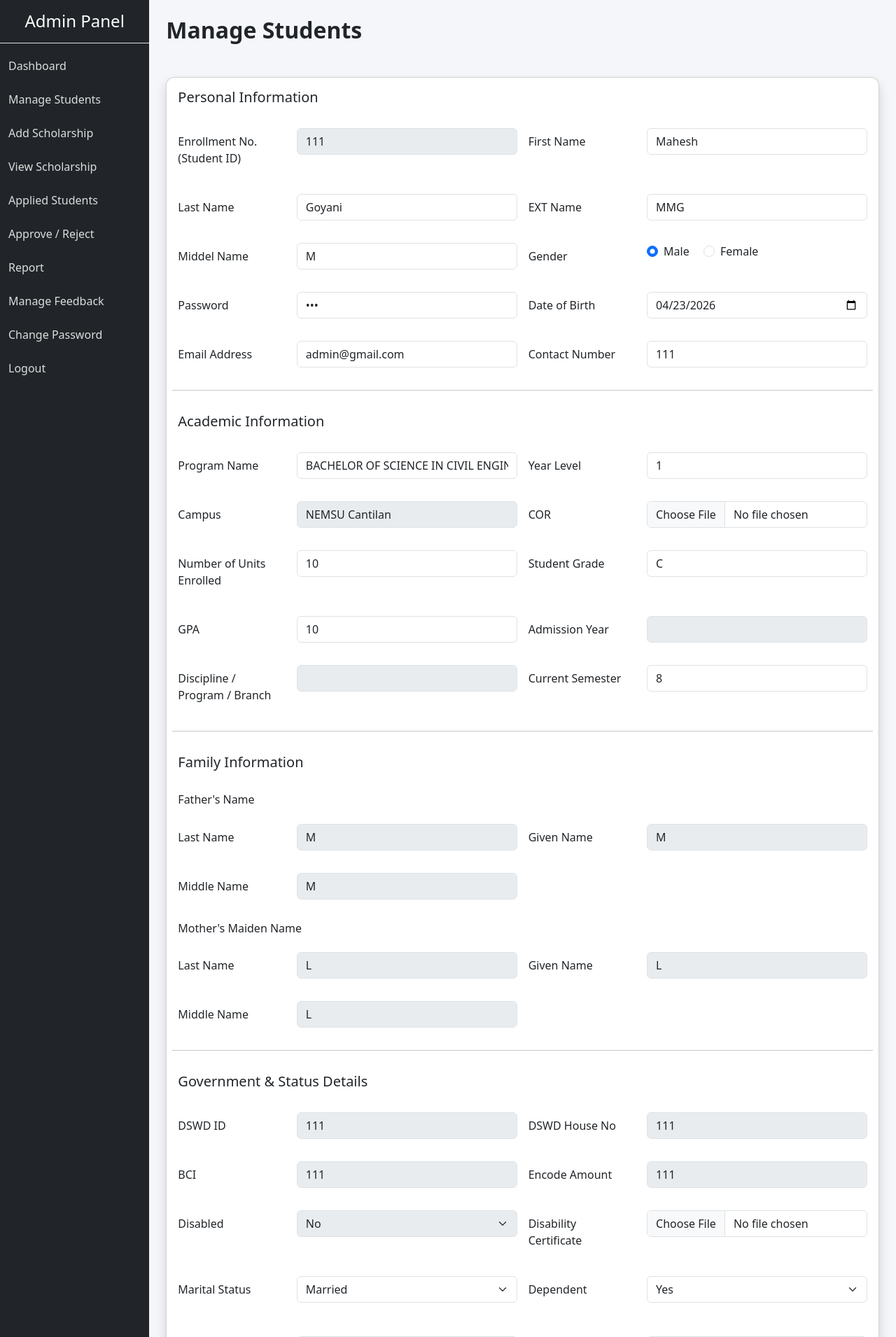
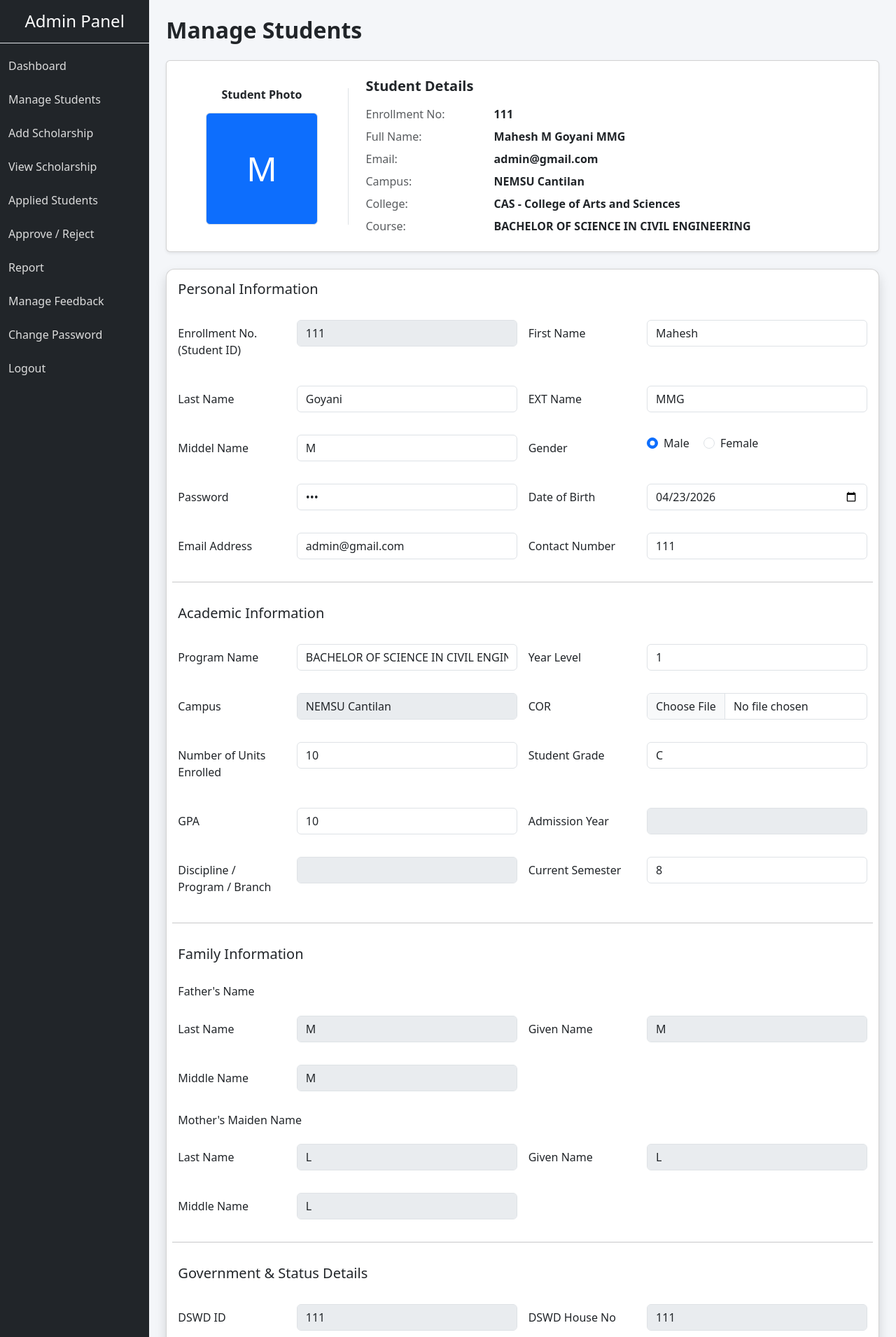
Before and after one commit to Aman-p02/sms, a PHP site: page /admin/edit_student.php?stu_id=2&stu_enroll=111 in a window 1280 px wide. Shown: the top 1910 px of the page at 70% size. Run offline with PHP 8.4, Linux system fonts and the light colour scheme; a user stored in the database is signed in; data comes from the database, SQL or seed files in the repository; data that the repository does not hold is empty.

Commit message:
Add student profile widget in admin edit student page

```diff
--- a/admin/edit_student.php
+++ b/admin/edit_student.php
@@ -14,13 +14,6 @@ if (!isset($_GET['stu_id'])) {
 }
 $stu_id = $_GET['stu_id'];
 $stu_enroll = $_GET['stu_enroll'];
-
-/*To fill values in form*/
-$stmt = $conn->prepare("SELECT * FROM `student_master` WHERE `stu_id` = '". $stu_id ."' ");
-$stmt->execute();
-$result = $stmt->get_result();
-$user = $result->fetch_assoc();
-
 
 /*Update form values*/
 if (isset($_POST['update_profile'])) {
@@ -185,6 +178,12 @@ if (isset($_POST['update_profile'])) {
 
 }
 
+/*Fetch updated values for form*/
+$stmt = $conn->prepare("SELECT * FROM `student_master` WHERE `stu_id` = '". $stu_id ."' ");
+$stmt->execute();
+$result = $stmt->get_result();
+$user = $result->fetch_assoc();
+
 ?>
 
 <!------------------- BODY STARTS ---------------------->
@@ -212,7 +211,58 @@ if (isset($_POST['update_profile'])) {
             <h2 class="fw-bold mb-4">Manage Students</h2>
 
 
-           <div id="editProfile" class="mt-5">
+           <div id="editProfile" class="mt-4">
+
+                <?php
+                // Calculate photo path
+                $photo_path = (!empty($user['stu_profilepic']) && file_exists("../uploads/profile_photos/" . $user['stu_profilepic']))
+                    ? "../uploads/profile_photos/" . $user['stu_profilepic']
+                    : null;
+                ?>
+
+                <div class="card p-4 shadow-sm mb-4">
+                    <div class="row align-items-center">
+                        <div class="col-md-3 text-center border-end">
+                            <h6 class="mb-3 fw-bold">Student Photo</h6>
+                            <?php if ($photo_path) { ?>
+                                <img src="<?php echo $photo_path; ?>?v=<?php echo time(); ?>" alt="Student Photo" class="img-thumbnail" style="width: 160px; height: 160px; object-fit: cover;">
+                            <?php } else { ?>
+                                <div class="d-inline-flex align-items-center justify-content-center bg-primary text-white img-thumbnail" style="width: 160px; height: 160px; font-size: 48px;">
+                                    <?php echo strtoupper(substr($user['stu_fname'], 0, 1)); ?>
+                                </div>
+                            <?php } ?>
+                        </div>
+                        <div class="col-md-9 ps-md-4">
+                            <h5 class="fw-bold mb-3">Student Details</h5>
+                            <div class="row mb-2">
+                                <div class="col-sm-3 text-muted">Enrollment No:</div>
+                                <div class="col-sm-9 fw-bold"><?php echo htmlspecialchars($user['stu_enroll']); ?></div>
+                            </div>
+                            <div class="row mb-2">
+                                <div class="col-sm-3 text-muted">Full Name:</div>
+                                <div class="col-sm-9 fw-bold">
+                                    <?php echo htmlspecialchars(trim($user['stu_fname'] . ' ' . $user['stu_mname'] . ' ' . $user['stu_lname'] . ' ' . $user['stu_ext'])); ?>
+                                </div>
+                            </div>
+                            <div class="row mb-2">
+                                <div class="col-sm-3 text-muted">Email:</div>
+                                <div class="col-sm-9 fw-bold"><?php echo htmlspecialchars($user['stu_email']); ?></div>
+                            </div>
+                            <div class="row mb-2">
+                                <div class="col-sm-3 text-muted">Campus:</div>
+                                <div class="col-sm-9 fw-bold"><?php echo htmlspecialchars($user['stu_campus']); ?></div>
+                            </div>
+                            <div class="row mb-2">
+                                <div class="col-sm-3 text-muted">College:</div>
+                                <div class="col-sm-9 fw-bold"><?php echo htmlspecialchars($user['stu_college']); ?></div>
+                            </div>
+                            <div class="row mb-0">
+                                <div class="col-sm-3 text-muted">Course:</div>
+                                <div class="col-sm-9 fw-bold"><?php echo htmlspecialchars($user['stu_program']); ?></div>
+                            </div>
+                        </div>
+                    </div>
+                </div>
 
                 <div class="card p-3 shadow card-custom">
                     <form method="post" enctype="multipart/form-data">
```
